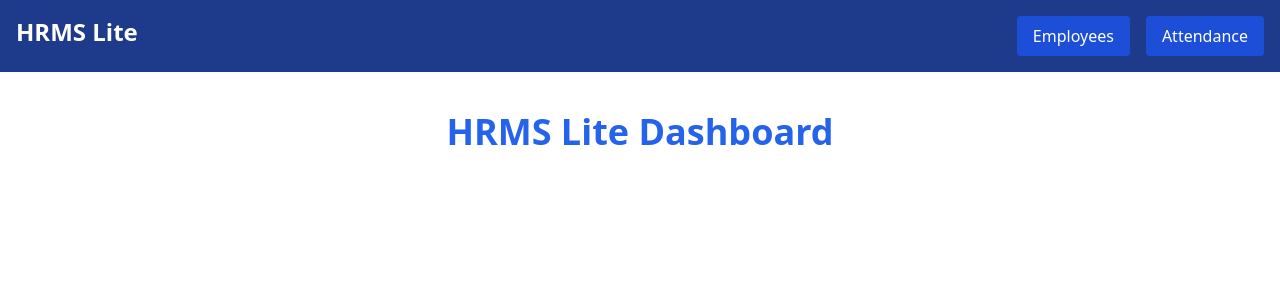
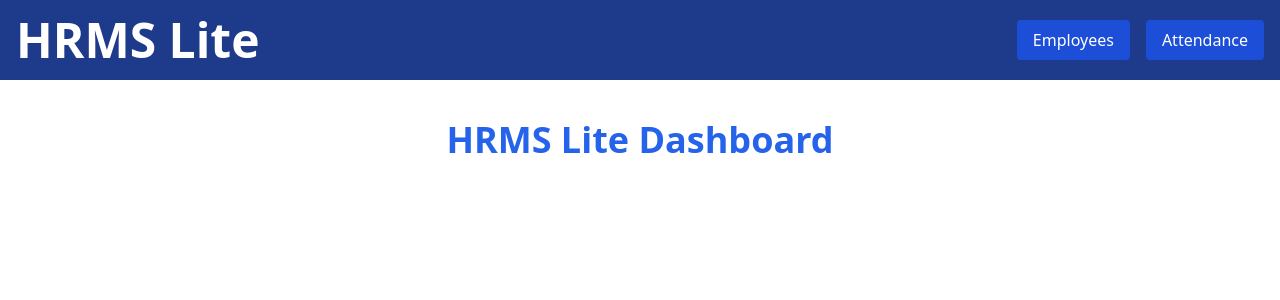
Before and after one commit to Umair777/hrms-lite, a React (Vite) app in the folder hrms-frontend/: page / in a window 1280 px wide. Shown: the top 300 px of the page. Built offline with nearby package versions, Linux system fonts and the light colour scheme.

Commit message:
set items center and increased the logo

```diff
--- a/hrms-frontend/src/components/Navbar.jsx
+++ b/hrms-frontend/src/components/Navbar.jsx
@@ -1,8 +1,8 @@
 export default function Navbar() {
   return (
-    <div className="bg-blue-900 text-white p-4 flex justify-between">
+    <div className="bg-blue-900 text-white p-4 flex justify-between items-center ">
 
-      <h1 className="text-2xl font-bold">HRMS Lite</h1>
+      <h1 className="text-5xl font-bold">HRMS Lite</h1>
 
       <div className="space-x-4">
         <button className="px-4 py-2 bg-blue-700 rounded">
```
